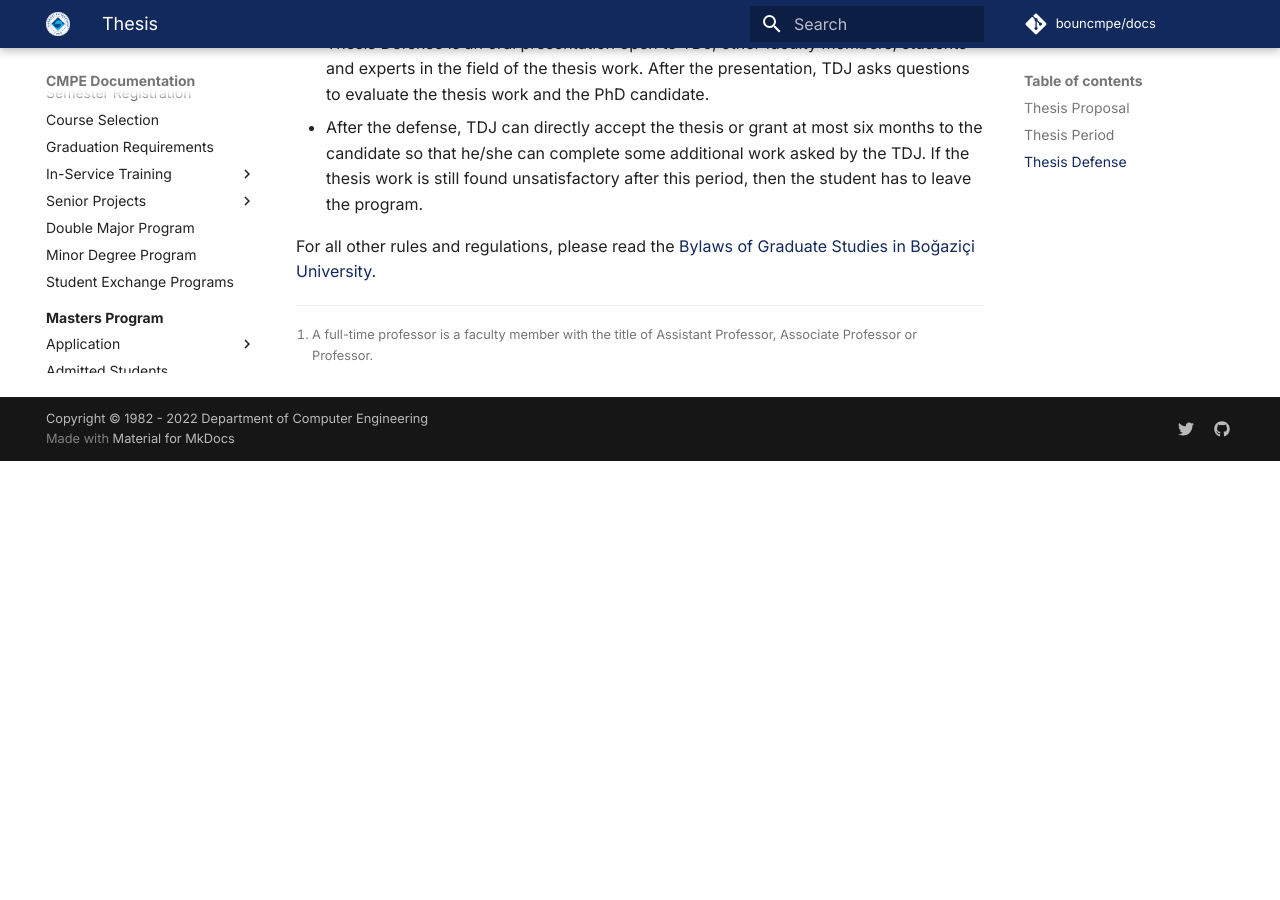
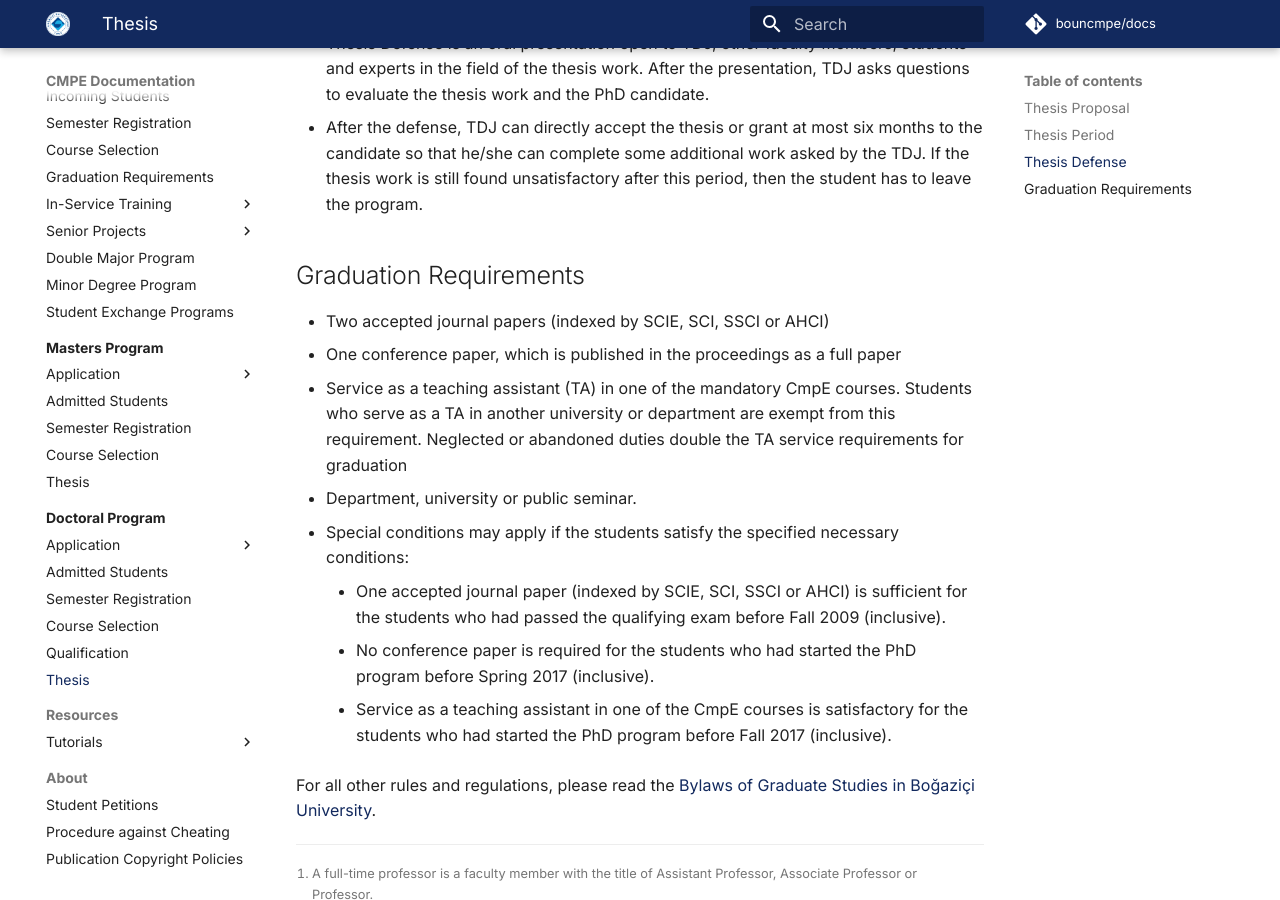
Before and after one commit to bouncmpe/docs, an MkDocs documentation site: the page built from content/doctoral/thesis.md, in a window 1280 px wide and 900 px high, scrolled down 1729 px. Built offline with MkDocs 1.6.1 and Material for MkDocs 9.7.7, drawn with Linux system fonts in a browser that asks for light colours; comment, search, counter and statistics services are not loaded; before the commit the page ends 2190 px from its top, so only the background shows below that.

Commit message:
Update thesis.md

```diff
--- a/content/doctoral/thesis.md
+++ b/content/doctoral/thesis.md
@@ -31,6 +31,16 @@
 - Thesis Defense is an oral presentation open to TDJ, other faculty members, students and experts in the field of the thesis work. After the presentation, TDJ asks questions to evaluate the thesis work and the PhD candidate.
 - After the defense, TDJ can directly accept the thesis or grant at most six months to the candidate so that he/she can complete some additional work asked by the TDJ. If the thesis work is still found unsatisfactory after this period, then the student has to leave the program.
 
+## Graduation Requirements
+- Two accepted journal papers (indexed by SCIE, SCI, SSCI or AHCI)
+- One conference paper, which is published in the proceedings as a full paper
+- Service as a teaching assistant (TA) in one of the mandatory CmpE courses. Students who serve as a TA in another university or department are exempt from this requirement. Neglected or abandoned duties double the TA service requirements for graduation
+- Department, university or public seminar.
+- Special conditions may apply if the students satisfy the specified necessary conditions:
+    - One accepted journal paper (indexed by SCIE, SCI, SSCI or AHCI) is sufficient for the students who had passed the qualifying exam before Fall 2009 (inclusive).
+    - No conference paper is required for the students who had started the PhD program before Spring 2017 (inclusive).
+    - Service as a teaching assistant in one of the CmpE courses is satisfactory for the students who had started the PhD program before Fall 2017 (inclusive).
+
 For all other rules and regulations, please read the [Bylaws of Graduate Studies in Boğaziçi University](http://www.boun.edu.tr/tr_TR/Content/Ogrenciler/Ogrenci_Isleri/Yonetmelik_ve_Ic_Tuzukler/BU_Lisansustu_Egitim_ve_Ogretim_Yonetmeligi).
 
 [^1]: A full-time professor is a faculty member with the title of Assistant Professor, Associate Professor or Professor.
```
